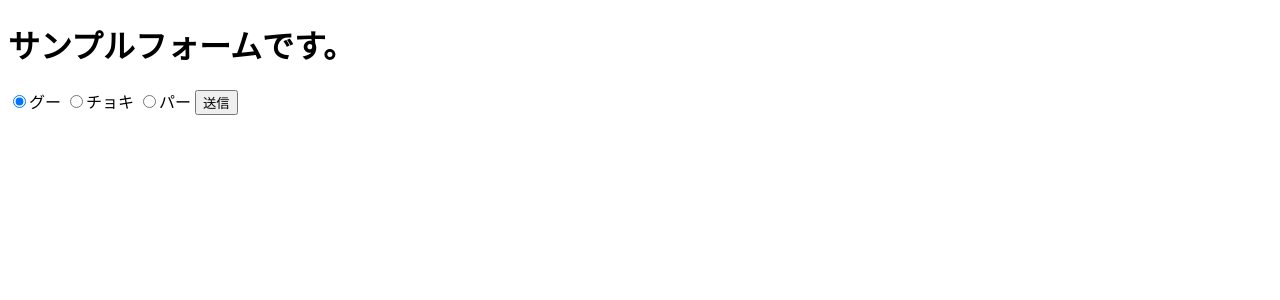
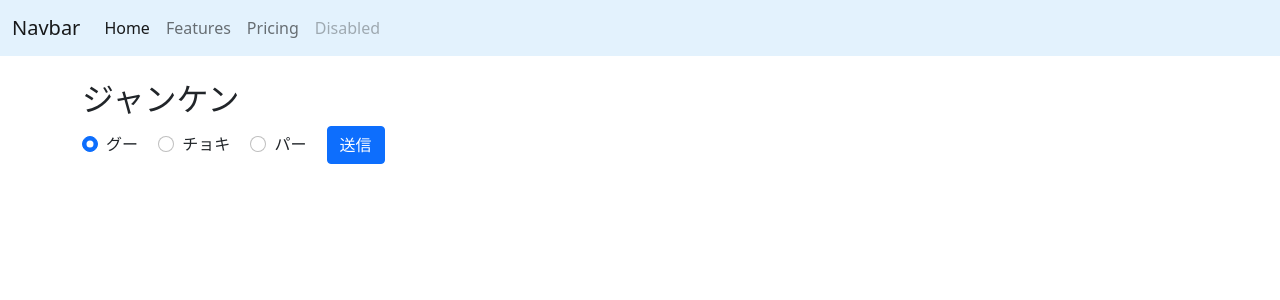
Before and after one commit to makimaki08/Flask, a Flask app: page /sampleform in a window 1280 px wide. Shown: the top 300 px of the page. Run offline with Flask 3, Linux system fonts and the light colour scheme.

Commit message:
bootsrapを利用して、見た目を変更

```diff
--- a/testapp/templates/testapp/sampleform.html
+++ b/testapp/templates/testapp/sampleform.html
@@ -1,18 +1,22 @@
-<!DOCTYPE html>
-<html lang="ja">
-<head>
-	<meta charset="UTF-8">
-	<meta http-equiv="X-UA-Compatible" content="IE-edge">
-	<meta name="viewport" content="width=device-width, initial-scale=1.0">
-	<title>テストフォーム</title>
-</head>
-<body>
-	<h1>サンプルフォームです。</h1>
+{% extends "layout.html" %}
+
+{% block content %}
+<div class="container mt-4">
+	<h2>ジャンケン</h2>
 	<form action="/sampleform" method="POST">
-		<input type="radio" name="janken" value="0" checked>グー</input>
-		<input type="radio" name="janken" value="1">チョキ</input>
-		<input type="radio" name="janken" value="2">パー</input>
-		<button type="submit">送信</button>
+		<div class="form-check form-check-inline">
+			<input class="form-check-input" type="radio" id="gu" name="janken" value="0" checked>
+			<label class="form-check-label" for="gu">グー</label>
+		</div>
+		<div class="form-check form-check-inline">
+			<input class="form-check-input" type="radio" id="choki" name="janken" value="1">
+			<label class="form-check-label" for="choki">チョキ</label>
+		</div>
+		<div class="form-check form-check-inline">
+			<input class="form-check-input" type="radio" id="pa" name="janken" value="2">
+			<label class="form-check-label" for="pa">パー</label>
+		</div>
+		<button type="submit" class="btn btn-primary">送信</button>
 	</form>
-</body>
-</html>
+</div>
+{% endblock %}
```
